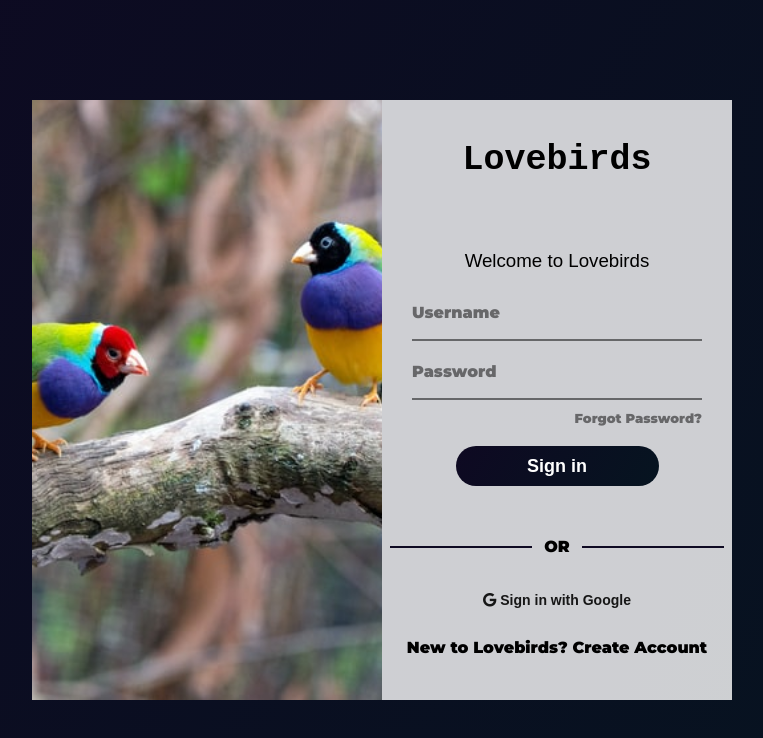
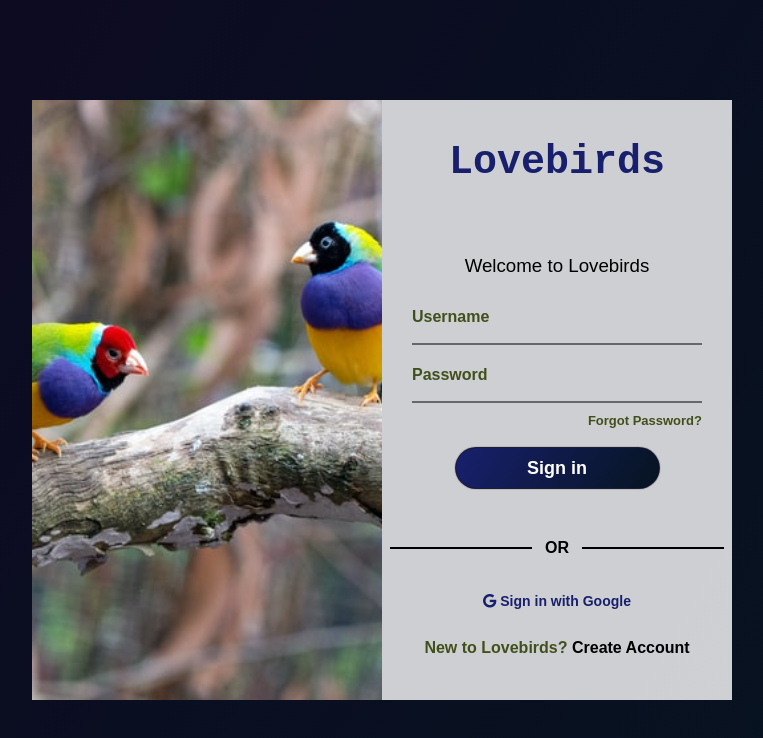
Before and after one commit to Folareen/login, a plain HTML site: page index.html in a window 1280 px wide. Shown: the whole page, without its empty margins (258-1021 px from the left). Drawn offline with Linux system fonts and the light colour scheme.

Commit message:
changed colors

```diff
--- a/style.css
+++ b/style.css
@@ -1,10 +1,14 @@
+:root{
+    --green : rgb(65, 80, 27);
+    --blue : rgb(24, 32, 109);
+}
 body{
     margin: 0;
     padding:0;
-    font-family: 'Montserrat', sans-serif;
+    font-family: sans-serif;
     background-image: linear-gradient(120deg, rgb(14, 9, 34), rgb(6, 20, 32));
     min-height: 100vh;
-    overflow: hidden;
+    overflow-x: hidden;
     display: grid;
     place-content: center;
 }
@@ -17,6 +21,15 @@ body{
     }
 }
 
+/* main */
+main{
+    position: relative;
+    min-height: 100%;
+    padding: 0;
+    box-sizing: border-box;
+    display: grid;
+    place-content: center;
+}
 /* image */
 .image{
     position: absolute;
@@ -24,14 +37,12 @@ body{
     opacity: 0.5;
     width: 350px;
     height: 600px;
-    top: 50%;
-    left: 50%;
-    transform: translate(-50%,-50%);
     visibility: hidden;
     animation-name: bodydisplay;
     animation-delay: 1s;
     animation-duration: 3s;
     animation-fill-mode: forwards;
+    box-sizing: border-box;
 }
 img{
     width: 100%;
@@ -57,9 +68,10 @@ img{
 .header h1{
     text-align: center;
     font-weight: 900;
-    font-size: 35px;
-    font-family: 'Courier New', Courier, monospace;
+    font-size: 40px;
+    font-family: monospace;
     margin: 40px;
+    color:var(--blue);
 }
 
 /*form-box */
@@ -79,7 +91,7 @@ h3{
     display: block;
     font-size: 16px;
     font-weight: 900;
-    color: rgba(0, 0, 0, 0.5);
+    color: var(--green);
     top: -9px;
     left: 0;
 }
@@ -105,7 +117,7 @@ h3{
 }
 .form-box .input input:focus ~ label{
     top: -15px;
-    transition: .5s;
+    transition: all .5s;
     color: rgb(2, 41, 66);
 }
 .form-box .input input:focus ~ label ~ div{
@@ -115,14 +127,14 @@ h3{
     position: absolute;
     left: 0;
     bottom: -2px;
-    transition:.5s;
+    transition: all .5s;
 }
 
 /* forgot password */
 .form-box a{
     display: block;
     text-decoration: none;
-    color:rgba(0, 0, 0, 0.5);
+    color: var(--green);
     font-size: 13px;
     font-weight: 800;
     margin-top: -20px;
@@ -141,15 +153,16 @@ h3{
     border-radius: 20px;
     height: 40px;
     border: none;
-    background-image: linear-gradient(120deg, rgb(14, 9, 34), rgb(6, 20, 32));
+    background-image: linear-gradient(120deg, var(--blue), rgb(6, 20, 32));
     margin: 15px auto 0 auto;
     color: white;
     font-weight: 600;
     font-size: 18px;
     cursor: pointer;
+    box-shadow: 0 0 1px 1px rgb(14, 9, 34);
 }
 .form-box input[type="submit"]:hover{
-    background:rgb(7, 2, 59)!important;
+    background-image: linear-gradient(120deg, rgb(14, 9, 34), rgb(6, 20, 32));
 }
 
 /* or */
@@ -164,11 +177,12 @@ h3{
 hr{
     width: 40%;
     font-size: 1px;
-    border: .5px solid rgb(14, 9, 34);
+    border: .5px solid black;
 }
 .or p{
     width: 10%;
     text-align: center;
+    font-weight: bold;
 }
 
 /* google */
@@ -177,6 +191,7 @@ hr{
     display: block;
     text-decoration: none;
     color: rgb(22, 22, 22);
+    color: var(--blue);
     font-weight: bold;
     font-size: 14px;
     font-family: sans-serif;
@@ -186,9 +201,10 @@ hr{
 /* new */
 .new{
     font-size: 1rem;
+    font-weight: bold;
     margin: 20px auto;
     text-align: center;
-    color: rgb(0, 0, 0);
+    color: var(--green);
 }
 .new a{
     text-decoration: none;
@@ -199,14 +215,14 @@ a:hover{
 }
 
 @media screen and (min-width:768px) {
+    body{
+        display: grid;
+        place-content: center;
+    }
     main{
         height: max-content;
         display: flex;
         width: max-content;
-        position: absolute;
-        top: 50%;
-        left: 50%;
-        transform: translate(-50%,-50%);
     }
     .image, .container{
         z-index: 1;
```
Also changed, not shown: 前面 4. Lovebirds Website Login Design.jpg (deleted).
